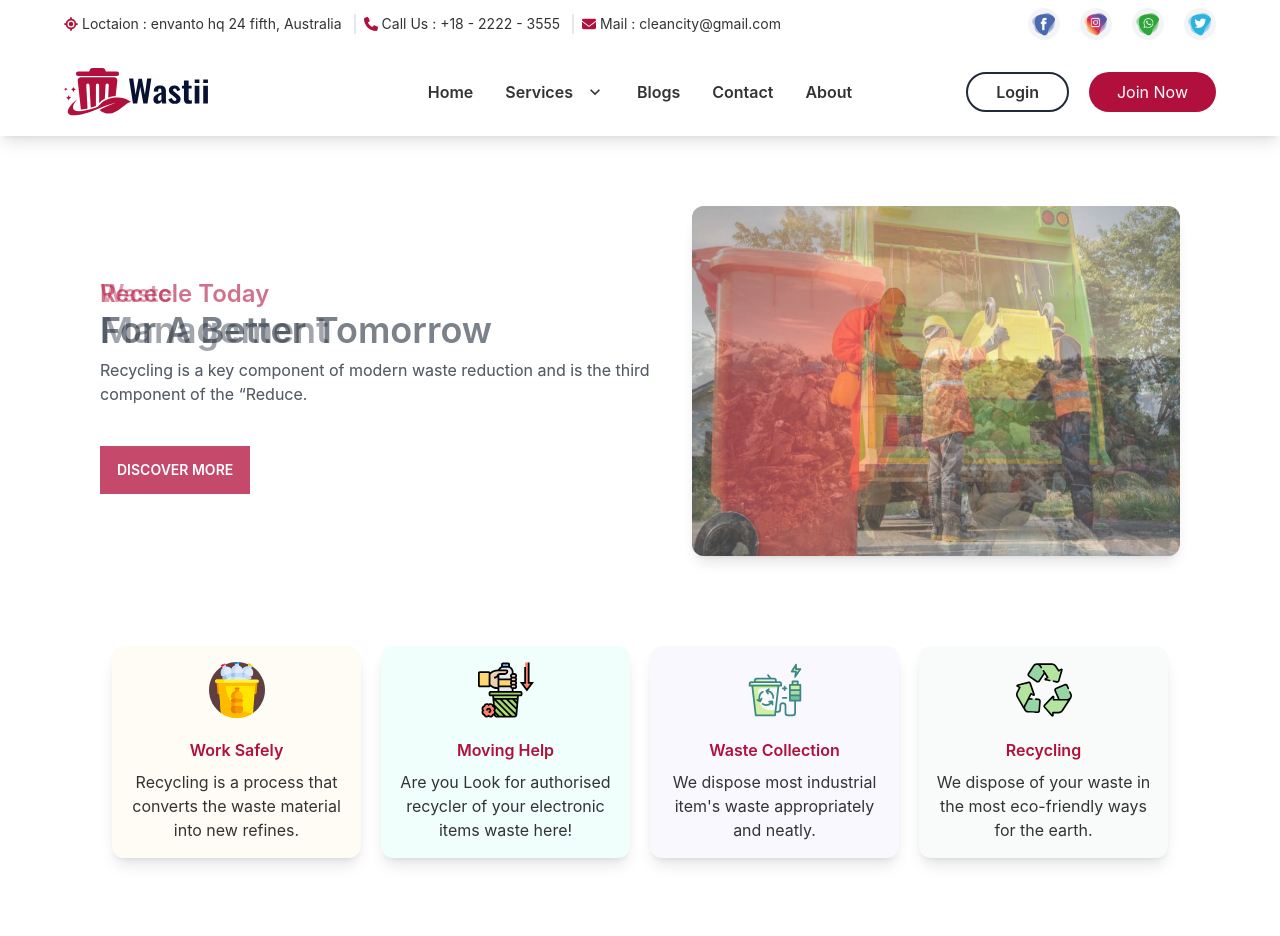
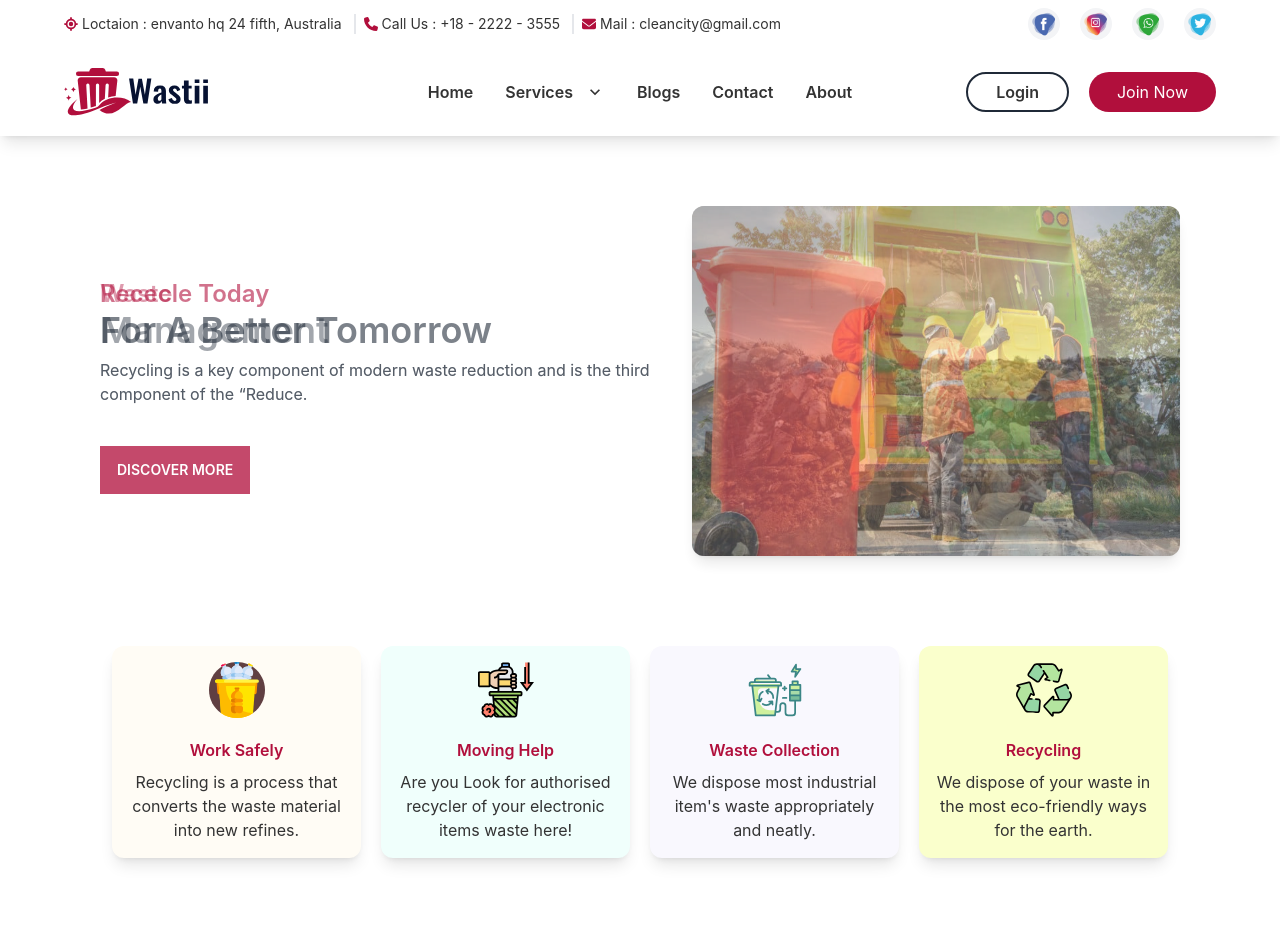
Before and after one commit to sayemhossain/clean-city, a React (Create React App) app: page / in a window 1280 px wide. Shown: the top 936 px of the page. Built offline with nearby package versions, Linux system fonts and the light colour scheme.

Commit message:
new code added

```diff
--- a/src/pages/Home/Branding/Branding.js
+++ b/src/pages/Home/Branding/Branding.js
@@ -37,7 +37,7 @@ const Branding = () => {
             We dispose most industrial item's waste appropriately and neatly.
           </p>
         </div>
-        <div className="text-center shadow-lg rounded-xl p-4 bg-[#F9FBFB]">
+        <div className="text-center shadow-lg rounded-xl p-4 bg-[#faffcc]">
           <img className="w-14 mx-auto" src={photo1} alt="" />
           <h2 className="mt-5 mb-2 font-semibold text-secondary">Recycling</h2>
           <p>
```
